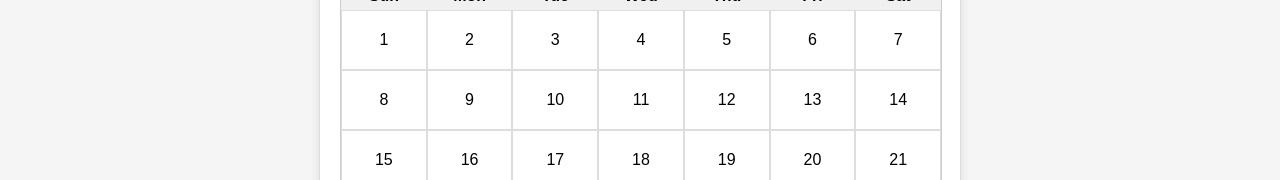
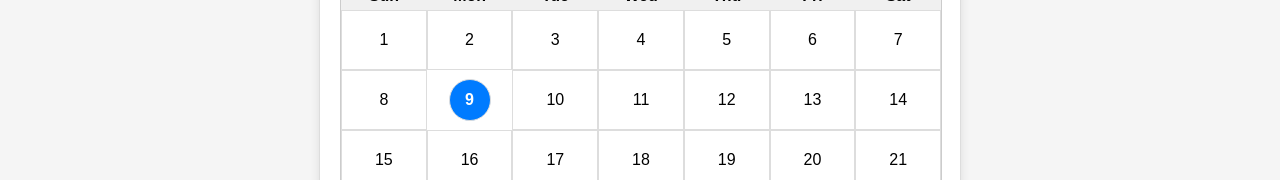
Before and after one commit to vkflco08/FE-memo-app, a React (Create React App) app: page / in a window 1280 px wide. Shown: the part 529-709 px from the top of the page. Built offline with nearby package versions, Linux system fonts and the light colour scheme; no server answers; sample sign-in values are in the browser's storage.

Commit message:
feat calendar today

```diff
--- a/src/components/calendar/Calendar.css
+++ b/src/components/calendar/Calendar.css
@@ -30,10 +30,11 @@
 }
 
 .calendar-day {
-    width:auto;
+    width: auto;
     text-align: center;
     padding: 20px;
     cursor: pointer;
+    position: relative; /* Position relative for absolute children */
 }
 
 .calendar-day:hover {
@@ -43,3 +44,21 @@
 .has-memo {
     background-color: #d4edda;
 }
+
+.calendar-day.today {
+    background-color: #007bff;
+    color: white;
+    font-weight: bold;
+    border-radius: 50%;
+    top:16%;
+    width: 40px;
+    height: 40px;
+    display: flex;
+    justify-content: center;
+    align-items: center;
+    margin: 0 auto;
+}
+
+.calendar-day.today:hover {
+    background-color: skyblue;
+}
--- a/src/components/calendar/Calendar.jsx
+++ b/src/components/calendar/Calendar.jsx
@@ -4,6 +4,7 @@ import './Calendar.css';
 const Calendar = ({ memos, onDateClick }) => {
     const [currentMonth, setCurrentMonth] = useState(new Date().getMonth());
     const [currentYear, setCurrentYear] = useState(new Date().getFullYear());
+    const today = new Date().toISOString().split('T')[0]; // 오늘 날짜 (YYYY-MM-DD 형식)
 
     const handlePrevMonth = () => {
         if (currentMonth === 0) {
@@ -45,7 +46,8 @@ const Calendar = ({ memos, onDateClick }) => {
                 {dates.map(({ date, hasMemo }) => (
                     <div
                         key={date}
-                        className={`calendar-day ${hasMemo ? 'has-memo' : ''}`}
+                        className={`calendar-day ${hasMemo ? 'has-memo' : ''} ${date === today ? 'today' : ''}`} // 오늘 날짜 클래스 추가
+                        data-date={new Date(date).getDate()} // data-date 속성 추가
                         onClick={() => onDateClick(date)}
                     >
                         {new Date(date).getDate()}
```
